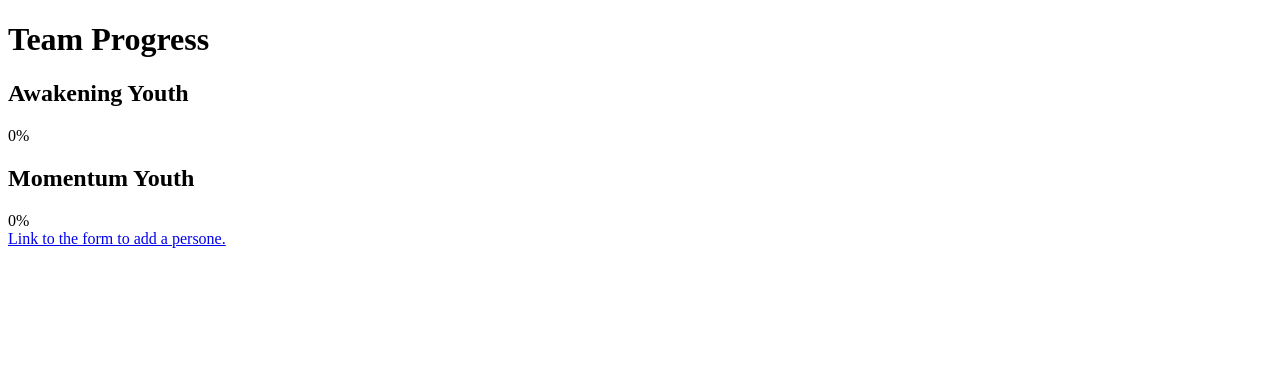
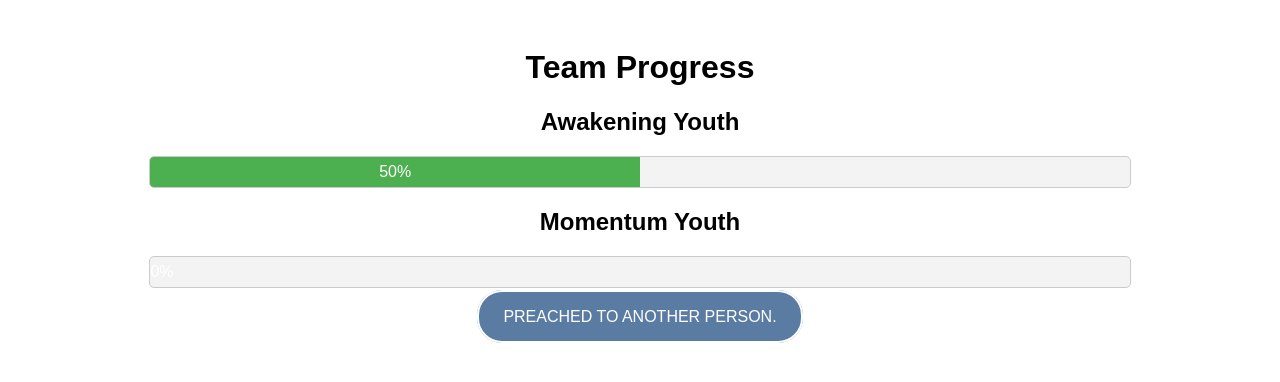
Before and after one commit to IlliaVoronov/GospelGame, a website: page public/index.html in a window 1280 px wide. Drawn offline with Linux system fonts and the light colour scheme; no server answers.

Commit message:
connected styles.css

```diff
--- a/public/index.html
+++ b/public/index.html
@@ -3,6 +3,7 @@
 <head>
   <meta charset="UTF-8">
   <meta name="viewport" content="width=device-width, initial-scale=1.0">
+  <link rel="stylesheet" href="../style.css">
   <title>Team Progress</title>
 </head>
 <body>
@@ -10,22 +11,25 @@
   <div>
     <h2>Awakening Youth</h2>
     <div class="progress-bar">
-      <span id="awakening-progress" style="width: 0%;">0%</span>
+      <span id="awakening-progress" style="width: 50%;">50%</span>
     </div>
   </div>
+
   <div>
     <h2>Momentum Youth</h2>
     <div class="progress-bar">
       <span id="momentum-progress" style="width: 0%;">0%</span>
     </div>
   </div>
-  <a href="https://tally.so/r/wQv8K7">Link to the form to add a persone.</a>
+  <a href="https://tally.so/r/wQv8K7" class="add-persone">Preached to another person.</a>
   <script>
+
     async function fetchProgress() {
       try {
         // Use the local server endpoint
         const response = await fetch('/api/get-progress');
         const data = await response.json();
+
 
         const awakeningPercentage = (data["Awakening Youth"] / data.total) * 100 || 0;
         const momentumPercentage = (data["Momentum Youth"] / data.total) * 100 || 0;
@@ -39,6 +43,8 @@
 
         momentumProgress.style.width = `${momentumPercentage}%`;
         momentumProgress.innerText = `${momentumPercentage.toFixed(1)}%`;
+
+
       } catch (error) {
         console.error('Error fetching progress:', error);
       }
--- a/style.css
+++ b/style.css
@@ -3,6 +3,7 @@ body {
   text-align: center;
   padding: 20px;
 }
+
 .progress-bar {
   margin: 20px auto;
   width: 80%;
@@ -11,6 +12,7 @@ body {
   border-radius: 5px;
   overflow: hidden;
 }
+
 .progress-bar span {
   display: block;
   height: 30px;
@@ -19,3 +21,23 @@ body {
   color: white;
   line-height: 30px;
 }
+
+.add-persone {
+  border-radius: 25px;
+  border: 2px solid;
+  width: 200px;
+  height: 150px;
+  background-color: rgb(90, 123, 162);
+  color: white;
+  padding: 1em 1.5em;
+
+  text-decoration: none;
+  text-transform: uppercase;
+  transition: 0.4s;
+}
+.add-persone:hover {
+  background-color: rgb(230, 230, 230);
+  border: 2px solid rgb(90, 123, 162);
+
+  color: rgb(0, 0, 0);
+}
```
Also changed, not shown: vercel.json. Lines whose indentation alone changed are shown as unchanged.
